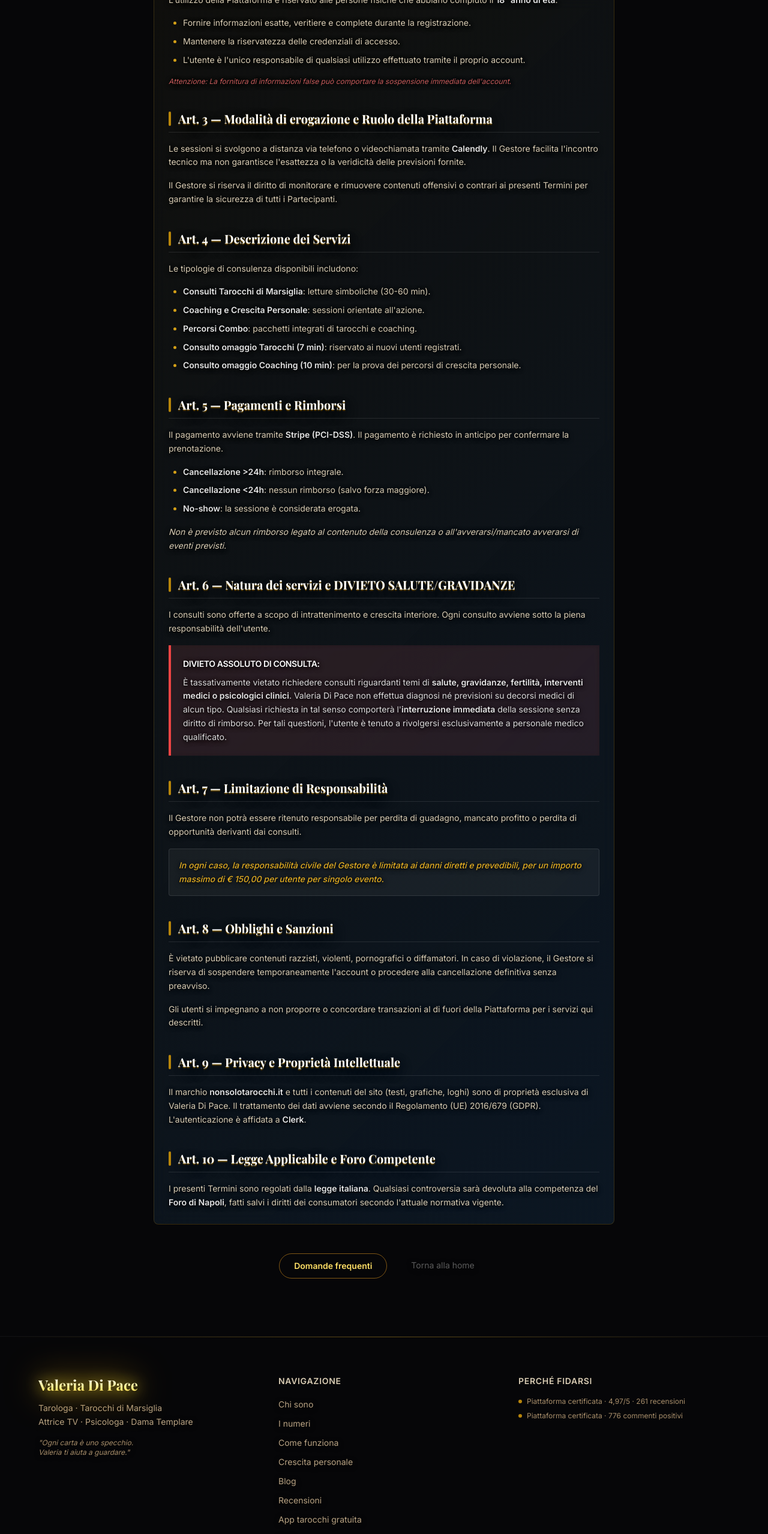
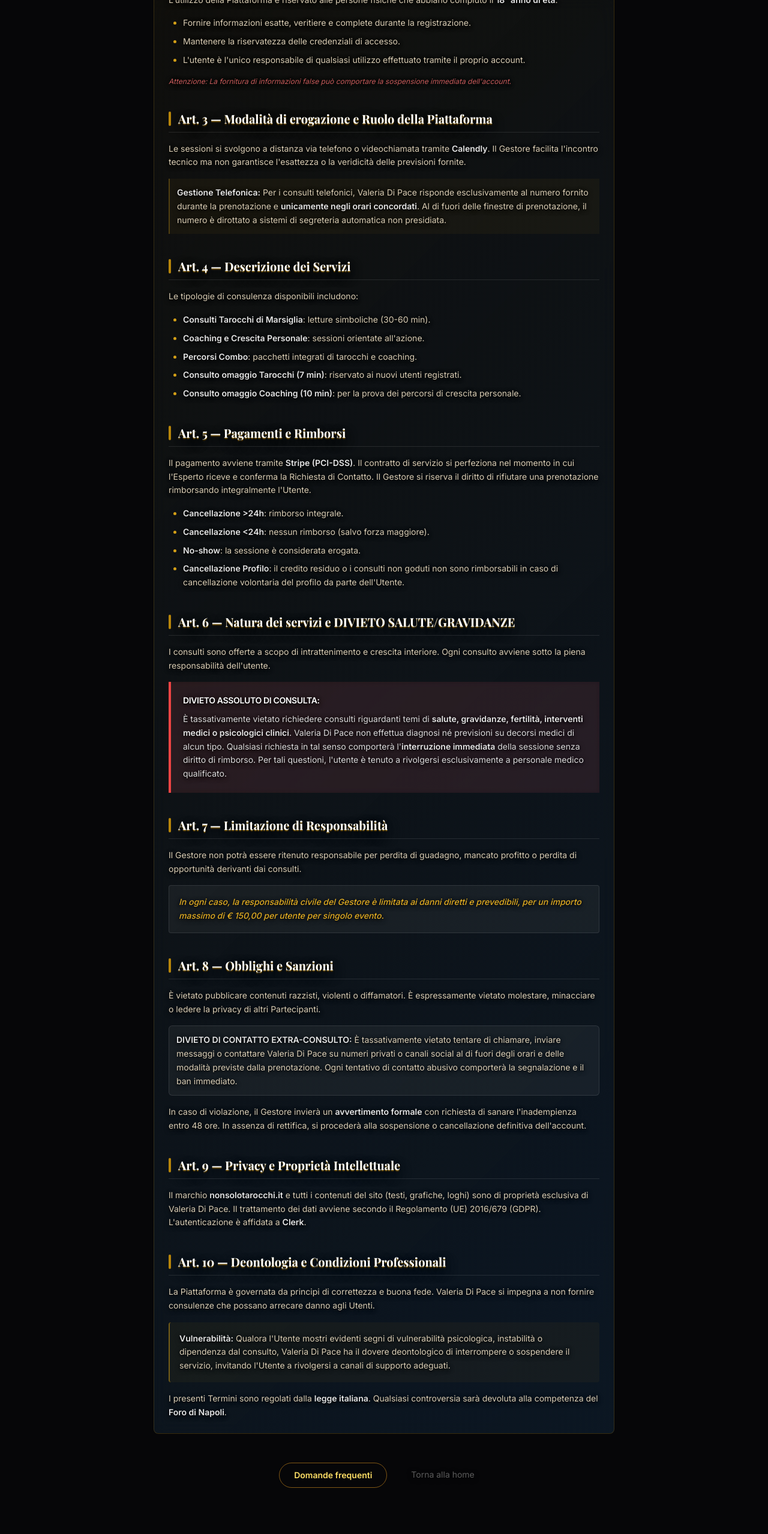
Before and after one commit to DND72/valeria-landing, a React (Vite) app: page /termini in a window 1280 px wide. Shown: the part 907-3465 px from the top of the page at 60% size. Built offline with nearby package versions, Linux system fonts and the light colour scheme; no server answers; a web font is replaced by a local one.

Commit message:
Update TermsPage.tsx

```diff
--- a/src/pages/TermsPage.tsx
+++ b/src/pages/TermsPage.tsx
@@ -69,8 +69,8 @@ export default function TermsPage() {
             <p>
               Le sessioni si svolgono a distanza via telefono o videochiamata tramite <strong>Calendly</strong>. Il Gestore facilita l'incontro tecnico ma non garantisce l'esattezza o la veridicità delle previsioni fornite.
             </p>
-            <p>
-              Il Gestore si riserva il diritto di monitorare e rimuovere contenuti offensivi o contrari ai presenti Termini per garantire la sicurezza di tutti i Partecipanti.
+            <p className="bg-gold-500/5 p-3 border-l-2 border-gold-500/30">
+              <strong>Gestione Telefonica:</strong> Per i consulti telefonici, Valeria Di Pace risponde esclusivamente al numero fornito durante la prenotazione e <strong>unicamente negli orari concordati</strong>. Al di fuori delle finestre di prenotazione, il numero è dirottato a sistemi di segreteria automatica non presidiata.
             </p>
           </Section>
 
@@ -87,16 +87,14 @@ export default function TermsPage() {
 
           <Section title="Art. 5 — Pagamenti e Rimborsi">
             <p>
-              Il pagamento avviene tramite <strong>Stripe (PCI-DSS)</strong>. Il pagamento è richiesto in anticipo per confermare la prenotazione.
+              Il pagamento avviene tramite <strong>Stripe (PCI-DSS)</strong>. Il contratto di servizio si perfeziona nel momento in cui l'Esperto riceve e conferma la Richiesta di Contatto. Il Gestore si riserva il diritto di rifiutare una prenotazione rimborsando integralmente l'Utente.
             </p>
             <ul>
               <li><strong>Cancellazione &gt;24h</strong>: rimborso integrale.</li>
               <li><strong>Cancellazione &lt;24h</strong>: nessun rimborso (salvo forza maggiore).</li>
               <li><strong>No-show</strong>: la sessione è considerata erogata.</li>
+              <li><strong>Cancellazione Profilo</strong>: il credito residuo o i consulti non goduti non sono rimborsabili in caso di cancellazione volontaria del profilo da parte dell'Utente.</li>
             </ul>
-            <p className="italic">
-              Non è previsto alcun rimborso legato al contenuto della consulenza o all'avverarsi/mancato avverarsi di eventi previsti.
-            </p>
           </Section>
 
           <Section title="Art. 6 — Natura dei servizi e DIVIETO SALUTE/GRAVIDANZE">
@@ -122,10 +120,13 @@ export default function TermsPage() {
 
           <Section title="Art. 8 — Obblighi e Sanzioni">
             <p>
-              È vietato pubblicare contenuti razzisti, violenti, pornografici o diffamatori. In caso di violazione, il Gestore si riserva di sospendere temporaneamente l'account o procedere alla cancellazione definitiva senza preavviso.
+              È vietato pubblicare contenuti razzisti, violenti o diffamatori. È espressamente vietato molestare, minacciare o ledere la privacy di altri Partecipanti.
+            </p>
+            <p className="border border-white/10 p-3 bg-white/5 rounded-md">
+              <strong>DIVIETO DI CONTATTO EXTRA-CONSULTO:</strong> È tassativamente vietato tentare di chiamare, inviare messaggi o contattare Valeria Di Pace su numeri privati o canali social al di fuori degli orari e delle modalità previste dalla prenotazione. Ogni tentativo di contatto abusivo comporterà la segnalazione e il ban immediato.
             </p>
             <p>
-              Gli utenti si impegnano a non proporre o concordare transazioni al di fuori della Piattaforma per i servizi qui descritti.
+              In caso di violazione, il Gestore invierà un <strong>avvertimento formale</strong> con richiesta di sanare l'inadempienza entro 48 ore. In assenza di rettifica, si procederà alla sospensione o cancellazione definitiva dell'account.
             </p>
           </Section>
 
@@ -135,9 +136,15 @@ export default function TermsPage() {
             </p>
           </Section>
 
-          <Section title="Art. 10 — Legge Applicabile e Foro Competente">
+          <Section title="Art. 10 — Deontologia e Condizioni Professionali">
             <p>
-              I presenti Termini sono regolati dalla <strong>legge italiana</strong>. Qualsiasi controversia sarà devoluta alla competenza del <strong>Foro di Napoli</strong>, fatti salvi i diritti dei consumatori secondo l'attuale normativa vigente.
+              La Piattaforma è governata da principi di correttezza e buona fede. Valeria Di Pace si impegna a non fornire consulenze che possano arrecare danno agli Utenti.
+            </p>
+            <p className="bg-gold-500/5 p-4 rounded border-l-2 border-gold-500/50">
+              <strong>Vulnerabilità:</strong> Qualora l'Utente mostri evidenti segni di vulnerabilità psicologica, instabilità o dipendenza dal consulto, Valeria Di Pace ha il dovere deontologico di interrompere o sospendere il servizio, invitando l'Utente a rivolgersi a canali di supporto adeguati.
+            </p>
+            <p>
+              I presenti Termini sono regolati dalla <strong>legge italiana</strong>. Qualsiasi controversia sarà devoluta alla competenza del <strong>Foro di Napoli</strong>.
             </p>
           </Section>
         </motion.div>
```
